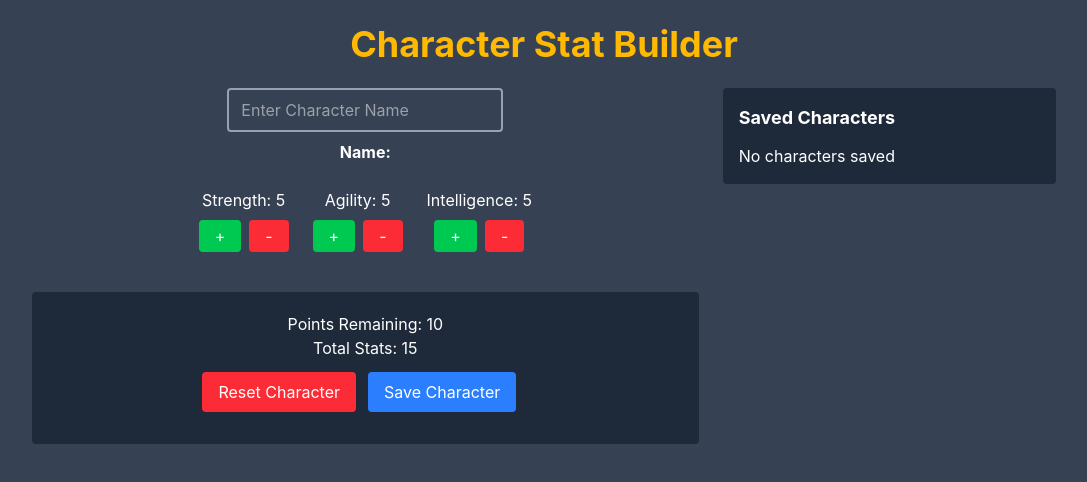
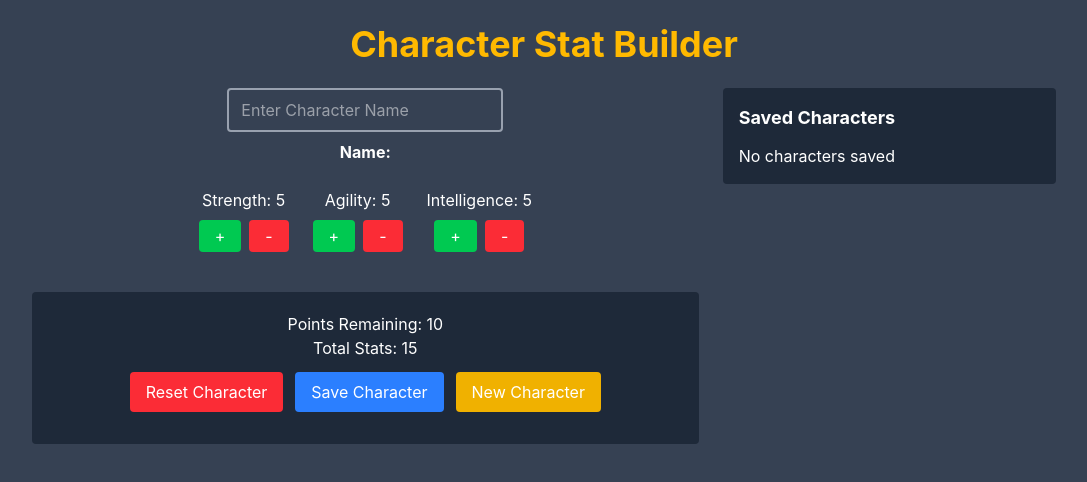
Before and after one commit to lucioperaza/character-stat-builder, a Vue app: page / in a window 1280 px wide. Shown: the top 482 px of the page, without its empty margins (96-1183 px from the left). Built offline with nearby package versions, Linux system fonts and the light colour scheme.

Commit message:
fixed character resets, added clear character, added localStorage

```diff
--- a/src/App.vue
+++ b/src/App.vue
@@ -1,8 +1,19 @@
 <script setup>
+import { onMounted } from 'vue'
+import { useCharacterStore } from './stores/character'
+
 import CharacterNameInput from './components/CharacterNameInput.vue'
 import StatControls from './components/StatControls.vue'
 import CharacterSummary from './components/CharacterSummary.vue'
 import CharacterList from './components/CharacterList.vue'
+
+const character = useCharacterStore()
+onMounted(() => {
+  const data = localStorage.getItem('characters')
+  if (data) {
+    character.characters = JSON.parse(data)
+  }
+})
 </script>
 
 <template>
--- a/src/components/CharacterSummary.vue
+++ b/src/components/CharacterSummary.vue
@@ -21,5 +21,11 @@ const character = useCharacterStore()
     >
       Save Character
     </button>
+    <button
+      class="mt-3 rounded bg-yellow-500 px-4 py-2 hover:bg-yellow-600"
+      @click="character.clearCharacter"
+    >
+      New Character
+    </button>
   </div>
 </template>
```
